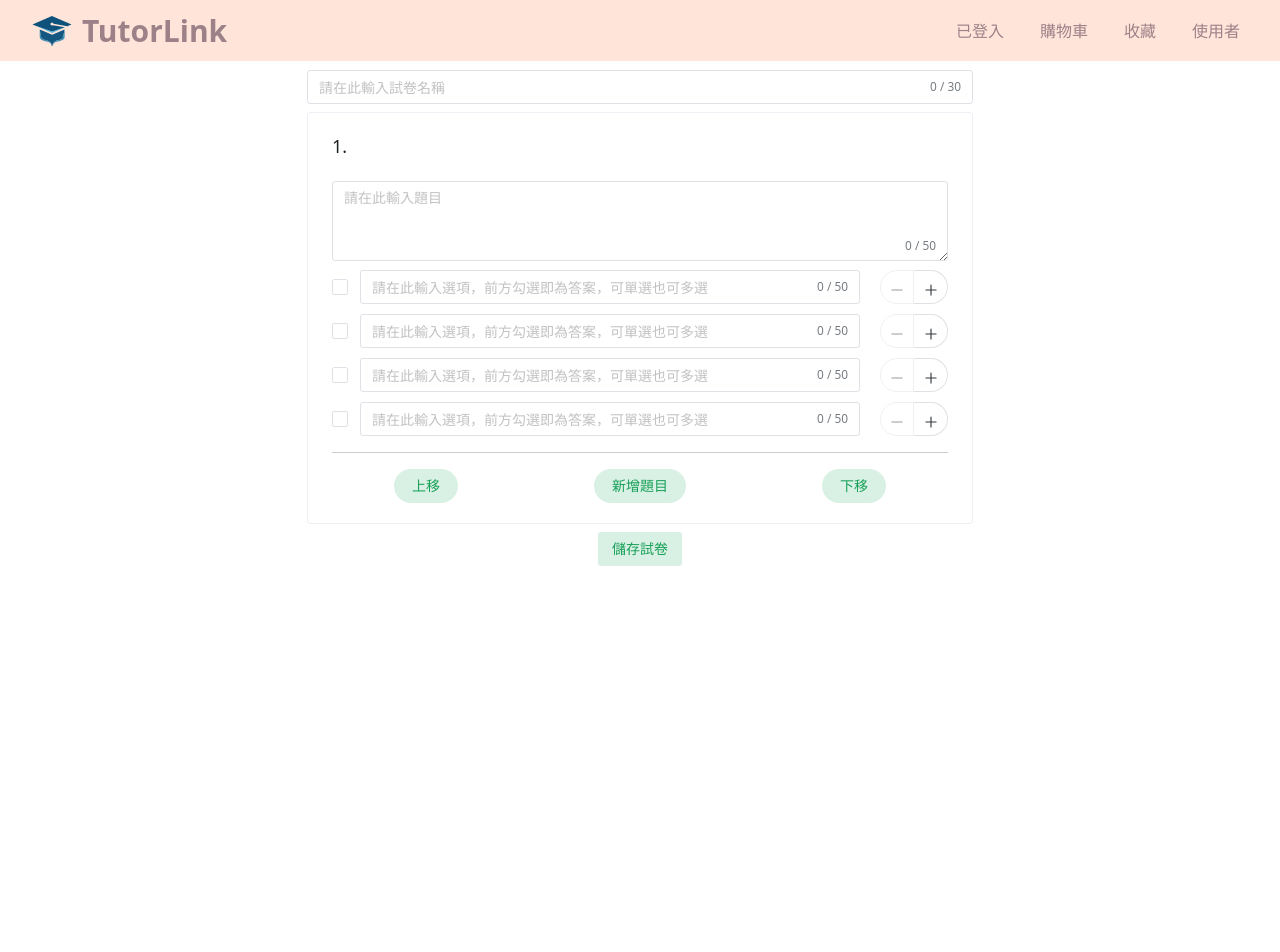
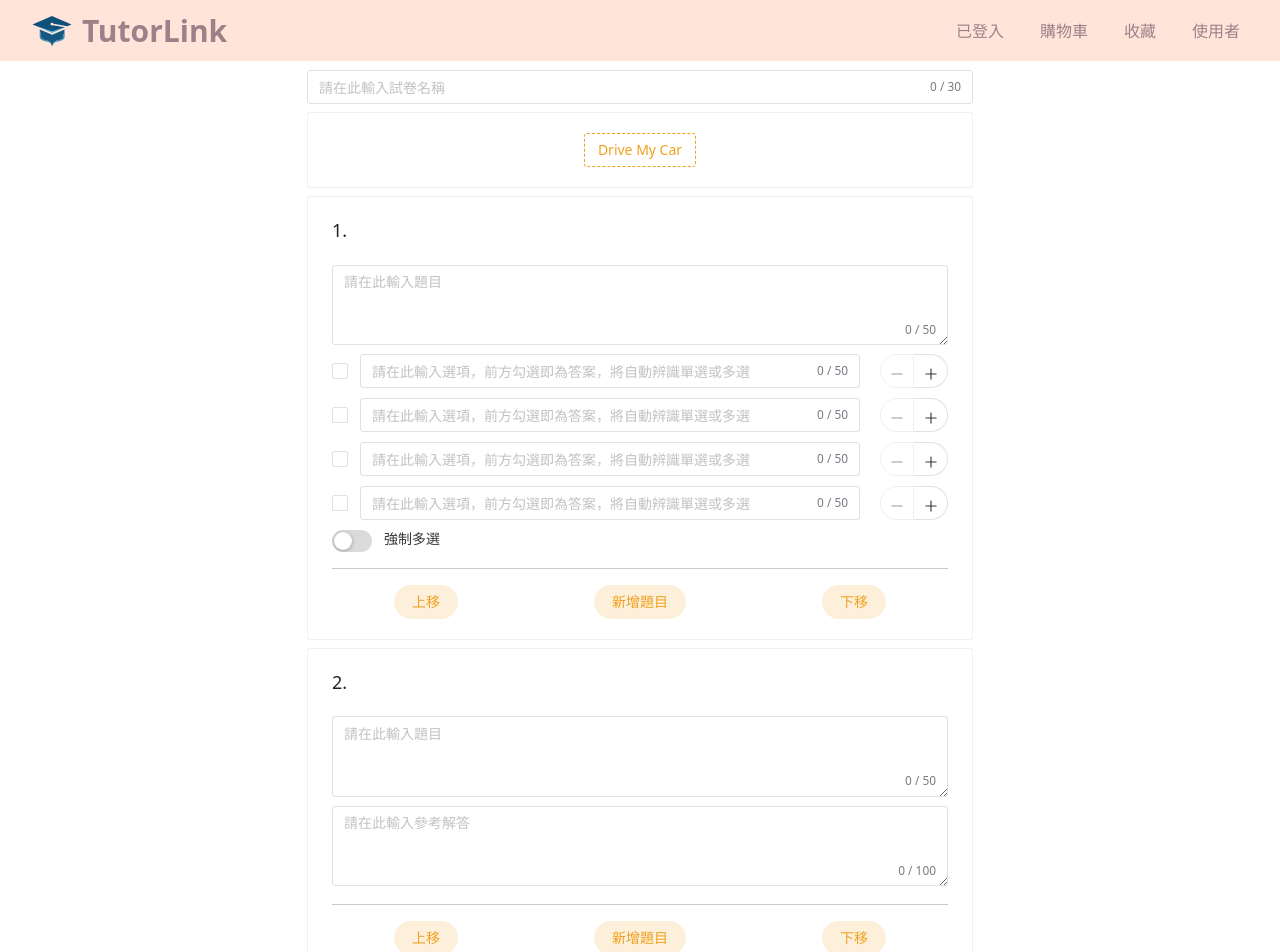
Before and after one commit to uu890817/tutorlink-vue-dev, a Vue app: page /addExercise/1 in a window 1280 px wide. Shown: the top 952 px of the page. Before the commit the page ends 800 px from the top, so only its background shows below. Built offline with nearby package versions, Linux system fonts and the light colour scheme; what @ckeditor/ckeditor5-vue, vue3-google-login, wow.js would draw is missing.

Commit message:
更新部分新增試卷功能

```diff
--- a/src/components/exercises/teachers/AddExercise.vue
+++ b/src/components/exercises/teachers/AddExercise.vue
@@ -3,7 +3,18 @@
     <n-space justify="center">
         <n-space class="addWrap" vertical>
             <n-input maxlength="30" show-count clearable placeholder="請在此輸入試卷名稱" />
-            <AddExerciseCard @dataUpdate="card1"></AddExerciseCard>
+
+            <n-card title="" hoverable justify="center">
+                <n-space justify="center">
+                    <n-popselect v-model:value="value" :options="options" trigger="click">
+                        <n-button type="warning" dashed>{{ value || 'Popselect' }}</n-button>
+                    </n-popselect>
+                </n-space>
+            </n-card>
+
+            <AddChoiceExerciseCard questionId="1" @dataUpdate="getData" @getUp="up" @getDown="down" @newBlock="newBlock">
+            </AddChoiceExerciseCard>
+            <AddFillInExerciseCard questionId="2" @dataUpdate="card1"></AddFillInExerciseCard>
             <!-- <AddExerciseCard></AddExerciseCard> -->
 
 
@@ -20,36 +31,40 @@
 </template>
 <script setup lang="js">
 import Navbar from '@/components/public/Navbar.vue'
-import AddExerciseCard from '@/components/exercises/teachers/teachersComponents/AddExerciseCard.vue'
-import { reactive, toRaw } from 'vue';
+import AddChoiceExerciseCard from '@/components/exercises/teachers/teachersComponents/AddChoiceExerciseCard.vue'
+import AddFillInExerciseCard from '@/components/exercises/teachers/teachersComponents/AddFillInExerciseCard.vue'
+import { ref, toRaw } from 'vue';
 
-const cards = reactive([
+const exerciseData = ref([
+
+]);
+const value = ref("Drive My Car")
+const options = [
     {
-        id: 1,
-        title: "1+1=?",
-        type: 1,
-        item: ["1", "2", "3", "4"],
+        label: "選擇題",
+        value: "choice"
     },
     {
-        id: 2,
-        title: "選出雙數",
-        type: 1,
-        item: ["5", "10", "15", "20"],
-    }
-
-])
-
-const card1 = (data) => {
+        label: "填充題",
+        value: "fillIn"
+    },]
+const getData = (data) => {
     // console.log(toRaw(data))
-    console.log((JSON.parse(JSON.stringify(data)))[0])
+    console.log((JSON.parse(JSON.stringify(data))))
 
 }
 
 
 
-
-
-
+const up = () => {
+    console.info('u')
+}
+const down = () => {
+    console.info('d')
+}
+const newBlock = () => {
+    console.info('b')
+}
 
 
 
--- /dev/null
+++ b/src/components/exercises/teachers/teachersComponents/AddChoiceExerciseCard.vue
@@ -0,0 +1,98 @@
+<template>
+    <n-card :title="titleString" hoverable>
+        <n-space vertical>
+            <n-input v-model:value="questionData.question" type="textarea" maxlength="50" show-count
+                placeholder="請在此輸入題目" />
+            <n-dynamic-input v-model:value="questionData.choice" :on-create="onCreate" :min="4" :max="6">
+                <template #create-button-default>
+                    随便搞点啥
+                </template>
+                <template #default="{ value }">
+                    <div style="display: flex; align-items: center; width: 100%">
+                        <n-checkbox v-model:checked="value.isAnswer" style="margin-right: 12px" />
+                        <n-input v-model:value="value.string" type="text" placeholder="請在此輸入選項，前方勾選即為答案，將自動辨識單選或多選"
+                            maxlength="50" show-count />
+                    </div>
+                </template>
+            </n-dynamic-input>
+            <n-space>
+                <n-switch v-model:value="questionData.mutipleChoice" />
+                強制多選
+            </n-space>
+
+        </n-space>
+        <hr>
+        <n-space justify="space-around">
+            <n-button strong secondary round type="warning" @click="up">
+                上移
+            </n-button>
+            <n-button strong secondary round type="warning" @click="newBlock">
+                新增題目
+            </n-button>
+            <n-button strong secondary round type="warning" @click="down">
+                下移
+            </n-button>
+        </n-space>
+
+    </n-card>
+    <!-- <pre>{{ JSON.stringify(questionData, null, 2) }}</pre> -->
+</template>
+
+<script setup lang="js">
+import { ref, watch, toRaw, computed, defineEmits } from "vue";
+
+const props = defineProps({
+    questionId: String
+})
+const titleString = props.questionId + "."
+const emits = defineEmits(['dataUpdate', 'getUp', 'getDown', 'newBlock'])
+
+const questionData = ref({
+    id: parseInt(props.questionId),
+    question: "",
+    choice: [
+        {
+            isAnswer: false,
+            string: ""
+        },
+        {
+            isAnswer: false,
+            string: ""
+        },
+        {
+            isAnswer: false,
+            string: ""
+        },
+        {
+            isAnswer: false,
+            string: ""
+        }],
+    mutipleChoice: false
+})
+
+const onCreate = () => {
+    return {
+        isAnswer: false,
+        string: ""
+    };
+}
+const up = () => {
+    emits('getUp')
+}
+const down = () => {
+    emits('getDown')
+}
+const newBlock = () => {
+    emits('newBlock')
+}
+watch(questionData, (newVal) => {
+    // console.log(newVal)
+    emits('dataUpdate', questionData.value)
+}, { deep: true })
+</script>
+
+<style scoped>
+.n-input {
+    min-width: 500px;
+}
+</style>
--- a/src/components/exercises/teachers/teachersComponents/AddExerciseCard.vue
+++ /dev/null
@@ -1,79 +0,0 @@
-<template>
-    <n-card title="1." hoverable>
-        <n-space vertical>
-            <n-input type="textarea" maxlength="50" show-count placeholder="請在此輸入題目" />
-            <n-dynamic-input v-model:value="choiceValue" :on-create="onCreate" :min="4" :max="6">
-                <template #create-button-default>
-                    随便搞点啥
-                </template>
-                <template #default="{ value }">
-                    <div style="display: flex; align-items: center; width: 100%">
-                        <n-checkbox v-model:checked="value.isAnswer" style="margin-right: 12px" />
-                        <n-input v-model:value="value.string" type="text" placeholder="請在此輸入選項，前方勾選即為答案，可單選也可多選"
-                            maxlength="50" show-count />
-                    </div>
-                </template>
-            </n-dynamic-input>
-        </n-space>
-        <hr>
-        <n-space justify="space-around">
-            <n-button strong secondary round type="success">
-                上移
-            </n-button>
-            <n-button strong secondary round type="success">
-                新增題目
-            </n-button>
-            <n-button strong secondary round type="success">
-                下移
-            </n-button>
-        </n-space>
-
-    </n-card>
-    <!-- <pre>{{ JSON.stringify(choiceValue, null, 2) }}
-    </pre> -->
-</template>
-
-<script setup lang="js">
-import { ref, watch, toRaw, computed, defineEmits } from "vue";
-
-const choiceValue = ref([
-    {
-        isAnswer: false,
-        string: ""
-    },
-    {
-        isAnswer: false,
-        string: ""
-    },
-    {
-        isAnswer: false,
-        string: ""
-    },
-    {
-        isAnswer: false,
-        string: ""
-    }])
-
-const dataToParent = defineEmits(['dataUpdate'])
-
-
-const data = computed(() => {
-    return (choiceValue.value).length
-})
-const onCreate = () => {
-    return {
-        isAnswer: false,
-        string: ""
-    };
-}
-watch(choiceValue, (newVal) => {
-    // console.log(newVal)
-    dataToParent('dataUpdate', choiceValue.value)
-}, { deep: true })
-</script>
-
-<style scoped>
-.n-input {
-    min-width: 500px;
-}
-</style>
--- /dev/null
+++ b/src/components/exercises/teachers/teachersComponents/AddFillInExerciseCard.vue
@@ -0,0 +1,66 @@
+<template>
+    <n-card :title="titleString" hoverable>
+        <n-space vertical>
+            <n-input v-model:value="questionData.question" type="textarea" maxlength="50" show-count
+                placeholder="請在此輸入題目" />
+            <n-input v-model:value="questionData.answer" type="textarea" maxlength="100" show-count
+                placeholder="請在此輸入參考解答" />
+        </n-space>
+        <hr>
+        <n-space justify="space-around">
+            <n-button strong secondary round type="warning" @click="up">
+                上移
+            </n-button>
+            <n-button strong secondary round type="warning" @click="newBlock">
+                新增題目
+            </n-button>
+            <n-button strong secondary round type="warning" @click="down">
+                下移
+            </n-button>
+        </n-space>
+
+    </n-card>
+    <!-- <pre>{{ JSON.stringify(questionData, null, 2) }}</pre> -->
+</template>
+
+<script setup lang="js">
+import { ref, watch, toRaw, computed, defineEmits } from "vue";
+
+const props = defineProps({
+    questionId: String
+})
+const titleString = props.questionId + "."
+const emits = defineEmits(['dataUpdate', 'getUp', 'getDown', 'newBlock'])
+
+const questionData = ref({
+    id: parseInt(props.questionId),
+    question: "",
+    answer: ""
+})
+
+const onCreate = () => {
+    return {
+        isAnswer: false,
+        string: ""
+    };
+}
+const up = () => {
+    emits('getUp')
+}
+const down = () => {
+    emits('getDown')
+}
+const newBlock = () => {
+    emits('newBlock')
+}
+watch(questionData, (newVal) => {
+    // console.log(newVal)
+    emits('dataUpdate', questionData.value)
+}, { deep: true })
+</script>
+
+<style scoped>
+.n-input {
+    min-width: 500px;
+}
+</style>
```
